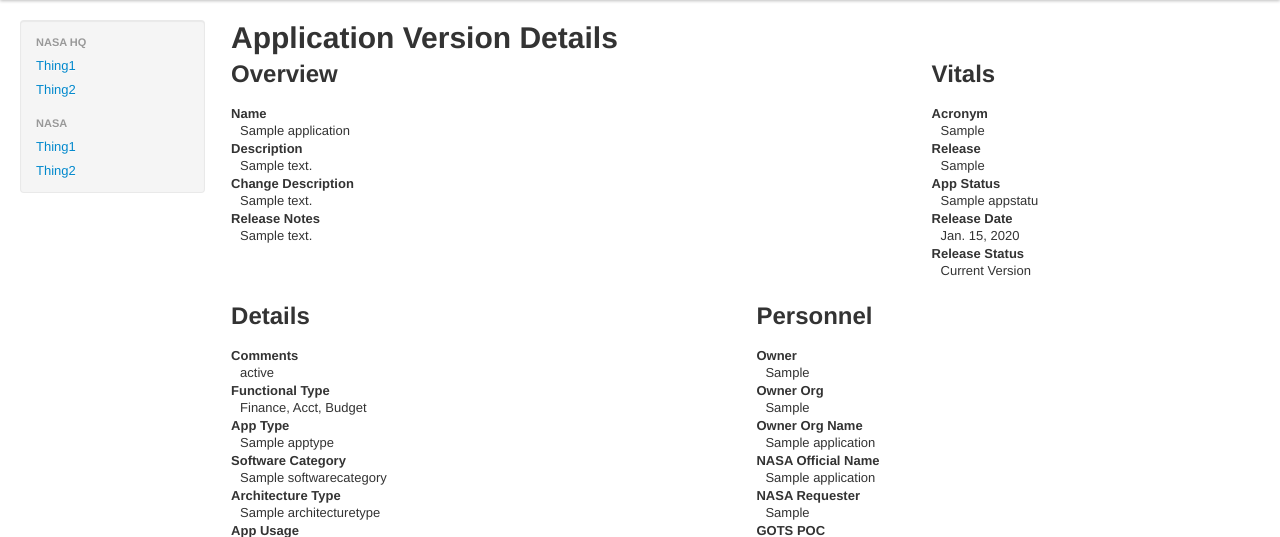
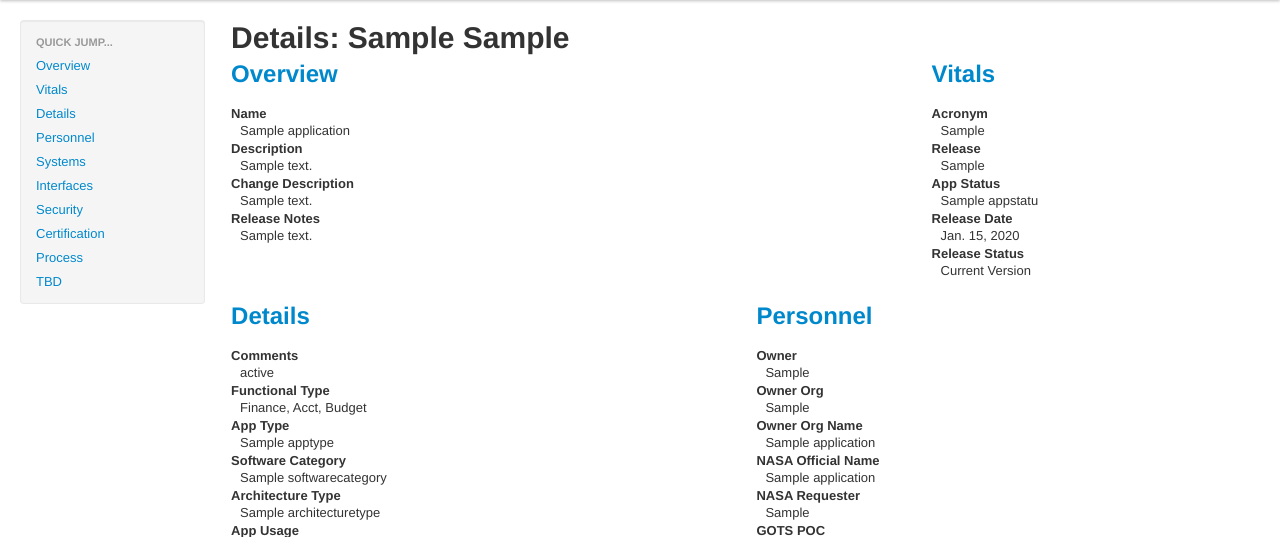
Before and after one commit to shentonfreude/ROSA, a Django app: page /application/1 in a window 1280 px wide. Shown: the part 40-577 px from the top of the page. Run offline with Django 3.2, Linux system fonts and the light colour scheme; data comes from the database, SQL or seed files in the repository; tables that the repository leaves empty hold one stand-in row (values such as "Sample post"); parts of the project's set-up code (start-up, migrations or seed data) failed here and were passed over; some libraries are stand-ins or nearby versions.

Commit message:
Details with dynamic title, quick jump links

```diff
--- a/rosa/templates/application/application_details.html
+++ b/rosa/templates/application/application_details.html
@@ -1,10 +1,27 @@
 {% extends "base.html" %}
+
+{% block title %}ROSA: {{app.acronym}} {{app.release}}{% endblock %}
+
+{% block leftnav %}
+<li class="nav-header">Quick jump...</li>
+<li><a href="#overview">Overview</a></li>
+<li><a href="#vitals">Vitals</a></li>
+<li><a href="#details">Details</a></li>
+<li><a href="#personnel">Personnel</a></li>
+<li><a href="#systems">Systems</a></li>
+<li><a href="#interfaces">Interfaces</a></li>
+<li><a href="#security">Security</a></li>
+<li><a href="#certification">Certification</a></li>
+<li><a href="#process">Process</a></li>
+<li><a href="#tbd">TBD</a></li>
+{% endblock %}
+
 {% block content %}
-<h1>Application Version Details</h1>
+<h1>Details: {{app.acronym}} {{app.release}}</h1>
 
 <div class="row-fluid">
   <div class="span8">
-    <h2>Overview</h2>
+    <a name="overview"><h2>Overview</h2></a>
     <dl>
       <dt>Name                        </dt><dd>{{app.app_name                    }}</dd>
       <dt>Description                 </dt><dd>{{app.description                 }}</dd>
@@ -13,7 +30,7 @@
     </dl>
   </div>
   <div class="span4">
-    <h2>Vitals</h2>
+    <a name="vitals"><h2>Vitals</h2></a>
     <dl>
       <dt>Acronym                     </dt><dd>{{app.acronym                     }}</dd>
       <dt>Release                     </dt><dd>{{app.release                     }}</dd>
@@ -28,7 +45,7 @@
 
 <div class="row-fluid">
   <div class="span6">
-    <h2>Details</h2>
+    <a name="details"><h2>Details</h2></a>
     <dl>
       <dt>Comments                    </dt><dd>{{app.app_status_comments         }}</dd>
       <dt>Functional Type             </dt><dd>{{app.functional_type.all|join:", "             }}</dd>
@@ -46,7 +63,7 @@
     </dl>
   </div>
   <div class="span6">
-    <h2>Personnel</h2>
+    <a name="personnel"><h2>Personnel</h2></a>
     <dl>
       <dt>Owner                       </dt><dd>{{app.owner                       }}</dd>
       <dt>Owner Org                   </dt><dd>{{app.owner_org                   }}</dd>
@@ -66,7 +83,7 @@
 
 <div class="row-fluid">
   <div class="span6">
-    <h2>Systems</h2>
+    <a name="systems"><h2>Systems</h2></a>
     <dl>
       <dt>Internal System             </dt><dd>{{app.internal_system             }}</dd>
       <dt>Location                    </dt><dd>{{app.location.all|join:", "                    }}</dd>
@@ -78,7 +95,7 @@
     </dl>
   </div>
   <div class="span6">
-    <h2>Interfaces</h2>
+    <a name="interfaces"><h2>Interfaces</h2></a>
     <dl>
       <dt>Acronym Interface           </dt><dd>{{app.acronym_interface           }}</dd>
       <dt>Interface Direction         </dt><dd>{{app.acronym_inter_direction     }}</dd>
@@ -89,7 +106,7 @@
 
 <div class="row-fluid">
   <div class="span6">
-    <h2>Security</h2>
+    <a name="security"><h2>Security</h2></a>
     <dl>
       <dt>ITCD Owner                  </dt><dd>{{app.security_itcd_owner         }}</dd>
       <dt>PII Indicator               </dt><dd>{{app.security_pii_indicator      }}</dd>
@@ -105,7 +122,7 @@
     </dl>
   </div>
   <div class="span6">
-    <h2>Certification</h2>
+    <a name="certification"><h2>Certification</h2></a>
     <dl>
       <dt>AWRS Checklist              </dt><dd>{{app.awrs_checklist              }}</dd>
       <dt>AWRS Indicator              </dt><dd>{{app.awrs_indicator              }}</dd>
@@ -123,7 +140,7 @@
 
 <div class="row-fluid">
   <div class="span6">
-    <h2>Process</h2>
+    <a name="process"><h2>Process</h2></a>
     <dl>
       <dt>SR Class                    </dt><dd>{{app.sr_class.all|join:", "                    }}</dd>
       <dt>SR Number                   </dt><dd>{{app.sr_number                   }}</dd>
@@ -134,7 +151,7 @@
     </dl>
   </div>
   <div class="span6">
-    <h2>TBD</h2>
+    <a name="tbd"><h2>TBD</h2></a>
     <dl>
       <dt>NRRS Disposition            </dt><dd>{{app.nrrs_disposition            }}</dd>
       <dt>NRRS Schedule Item          </dt><dd>{{app.nrrs_schedule_item          }}</dd>
```
